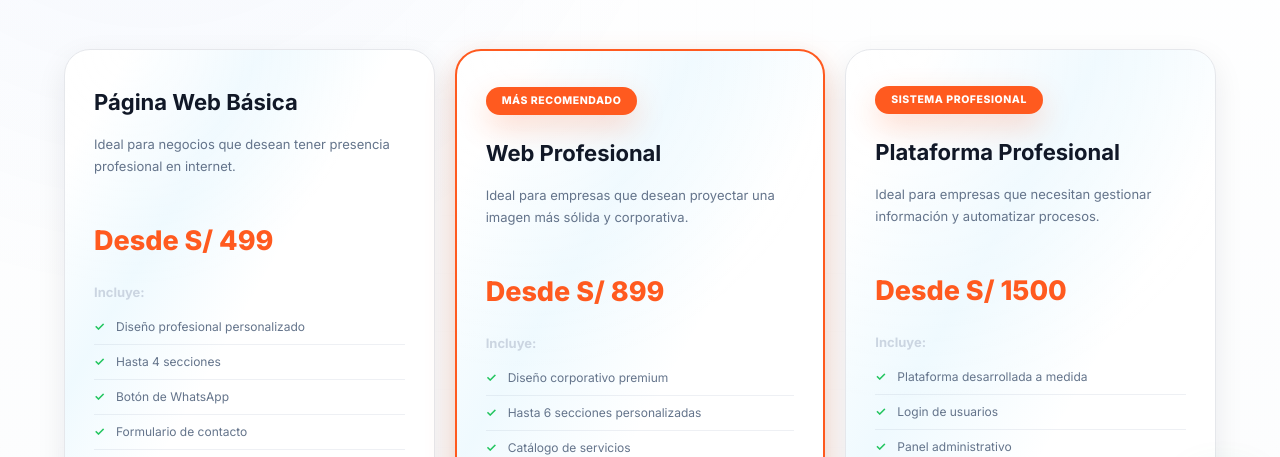
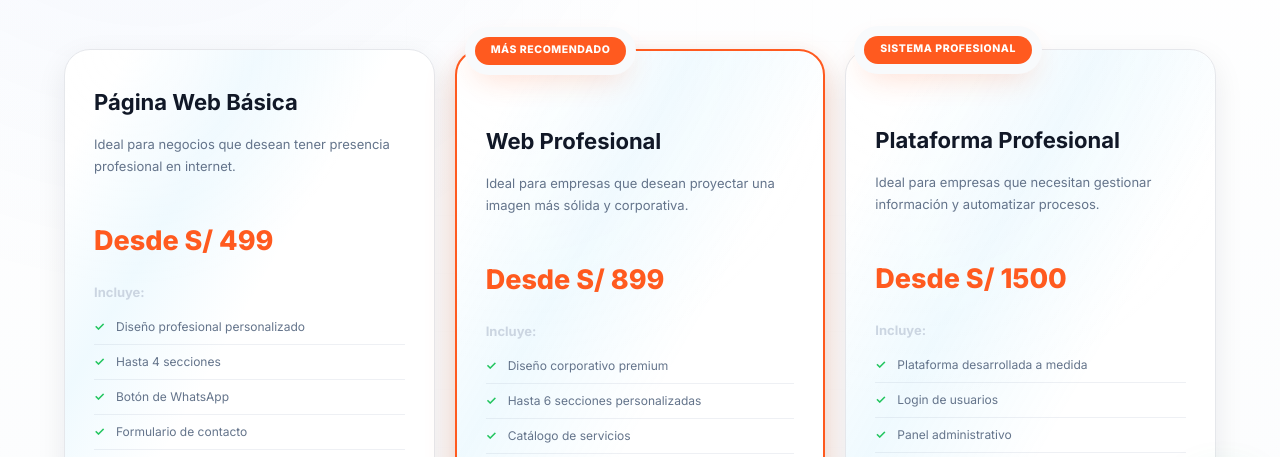
Before and after one commit to masterfullgroup/masterfullgroup, a website: page planes.html in a window 1280 px wide. Shown: the part 249-706 px from the top of the page. Drawn offline with Linux system fonts and the light colour scheme.

Commit message:
Ajusta etiquetas superiores de planes

```diff
--- a/planes.html
+++ b/planes.html
@@ -19,7 +19,7 @@
   <link rel="preconnect" href="https://fonts.gstatic.com" crossorigin>
   <link href="https://fonts.googleapis.com/css2?family=Inter:wght@400;500;600;700;800;900&display=swap" rel="stylesheet">
   <link rel="stylesheet" href="https://cdnjs.cloudflare.com/ajax/libs/font-awesome/6.5.2/css/all.min.css">
- <link rel="stylesheet" href="styles.css?v=20">
+ <link rel="stylesheet" href="styles.css?v=21">
 </head>
 
 <body>
--- a/styles.css
+++ b/styles.css
@@ -1295,6 +1295,29 @@
   box-shadow: var(--shadow-primary);
 }
 
+.tarjeta-plan:has(> .recomendado) {
+  overflow: visible;
+  padding-top: 72px;
+}
+
+.tarjeta-plan:has(> .recomendado)::before {
+  border-radius: inherit;
+}
+
+.tarjeta-plan > .recomendado,
+.tarjeta-plan > .recomendado.empresa {
+  position: absolute;
+  top: 0;
+  left: 18px;
+  right: auto;
+  z-index: 3;
+  margin: 0;
+  transform: translateY(-50%);
+  box-shadow:
+    0 0 0 10px var(--color-bg-light-secondary),
+    var(--shadow-primary);
+}
+
 .tarjeta-plan.destacada {
   transform: translateY(-13px);
   border: 2px solid rgba(50,197,233,.9);
@@ -2512,6 +2535,15 @@
     padding: 30px 22px;
   }
 
+  .tarjeta-plan:has(> .recomendado) {
+    padding-top: 66px;
+  }
+
+  .tarjeta-plan > .recomendado,
+  .tarjeta-plan > .recomendado.empresa {
+    left: 14px;
+  }
+
   .beneficio-masterfull {
     min-height: auto;
   }
```
Also changed, not shown: contacto.html (+1 -1 lines), index.html (+1 -1 lines), portafolio.html (+1 -1 lines), proceso.html (+1 -1 lines), servicios.html (+1 -1 lines).
